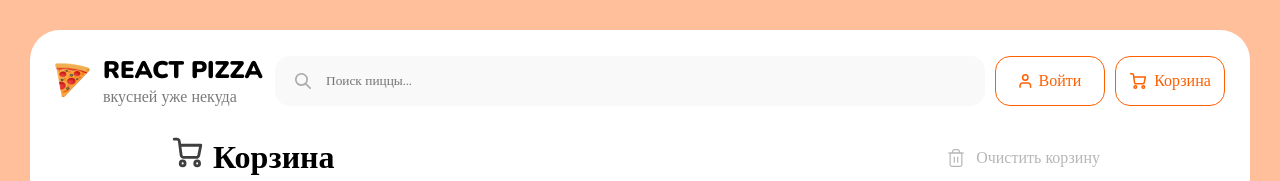
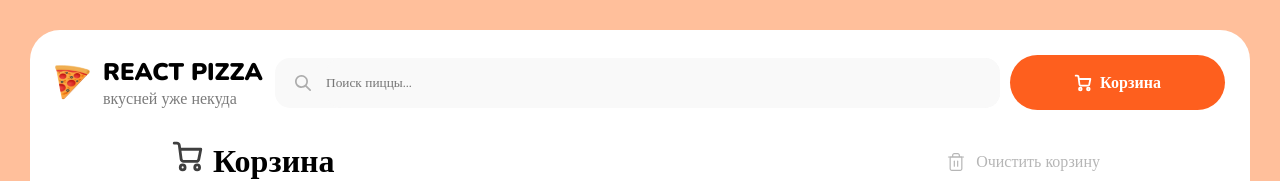
Before and after one commit to innsomnia/react-pizza-actual-, a React (Vite) app: page /cart in a window 1280 px wide. Shown: the top 181 px of the page. Built offline with nearby package versions, Linux system fonts and the light colour scheme.

Commit message:
реализация сортировки пицц

```diff
--- a/src/features/Categories/Categories.tsx
+++ b/src/features/Categories/Categories.tsx
@@ -1,11 +1,16 @@
 import { useState } from 'react'
 import styles from './styles.module.scss'
 
-export const Categories = () => {
+interface categoriesContext {
+  updateCategory: (id: number) => void
+}
+
+export const Categories = ({ updateCategory }: categoriesContext) => {
   const [classIndex, setClassIndex] = useState(0)
 
   const handleClassName = (id: number) => {
     setClassIndex(id)
+    updateCategory(id)
   }
 
   const categoriesNames = ['Все', 'Мясные', 'Острые', 'Сладкие', 'Вегетарианские', 'С курицей', 'Закрытые']
--- a/src/features/GetProducts/api/useProducts.tsx
+++ b/src/features/GetProducts/api/useProducts.tsx
@@ -2,16 +2,27 @@ import axios from 'axios'
 import { useEffect, useState } from 'react'
 import { TypeOfPizza } from '../model/types'
 
-export const useProducts = () => {
+interface propsTypes {
+  category: number
+  sortProperties: string
+}
+
+export const useProducts = ({ category, sortProperties }: propsTypes) => {
   const [data, setData] = useState<TypeOfPizza[]>([])
   const [loading, setLoading] = useState(false)
+
+  console.log(sortProperties, 'sortProperties в useProducts')
 
   useEffect(() => {
     const fetchData = async () => {
       setLoading(true)
 
       try {
-        const response = await axios.get('https://6793ae705eae7e5c4d8f8cb2.mockapi.io/items')
+        const response = await axios.get(
+          `https://6793ae705eae7e5c4d8f8cb2.mockapi.io/items?${
+            category ? `category=${category}&` : ''
+          }sortBy=${sortProperties}&order=asc`
+        )
         setData(response.data)
       } catch (error) {
         console.log(error, 'Возникшая ошибка')
@@ -20,7 +31,7 @@ export const useProducts = () => {
     }
 
     fetchData()
-  }, [])
+  }, [category, sortProperties])
 
   return { data, loading }
 }
--- a/src/features/PizzaSort/PizzaSort.tsx
+++ b/src/features/PizzaSort/PizzaSort.tsx
@@ -1,27 +1,25 @@
-import { useState } from 'react'
 import styles from './styles.module.scss'
 
-export const PizzaSort = () => {
-  const namesOfSort = ['популярности', 'цене', 'алфавиту']
-  const [open, setOpen] = useState(false)
-  const [selectedName, setSelectedName] = useState(namesOfSort[0])
+interface propsTypes {
+  selectNameSort: (id: number) => void
+  sortListNames: string[]
+  selectedSort: number
+  open: boolean
+  setOpen: React.Dispatch<React.SetStateAction<boolean>>
+}
 
-  const selectName = (id: number) => {
-    setSelectedName(namesOfSort[id])
-    setOpen(!open)
-  }
-
+export const PizzaSort = ({ selectNameSort, sortListNames, selectedSort, open, setOpen }: propsTypes) => {
   return (
     <div className={styles.sortBox}>
       <img src='/forSort.svg' alt='картинки нет' />
       <div className={styles.dropdown}>
         <span>Сортировка по:</span>
-        <div onClick={() => setOpen(!open)} className={styles.dropdownLabel}>
-          {selectedName}
+        <div onClick={() => setOpen((prev) => !prev)} className={styles.dropdownLabel}>
+          {sortListNames[selectedSort]}
         </div>
         <ul className={open ? styles.activeDropdownMenu : styles.dropdownMenu}>
-          {namesOfSort.map((name, id) => (
-            <li onClick={() => selectName(id)} key={id}>
+          {sortListNames.map((name, id) => (
+            <li onClick={() => selectNameSort(id)} key={id}>
               {name}
             </li>
           ))}
--- a/src/pages/Home.tsx
+++ b/src/pages/Home.tsx
@@ -1,11 +1,36 @@
+import { useState } from 'react'
 import { BlockOfPizzas, Header, MenuOfSort } from '../widgets'
 
 export const Home = () => {
+  const sortListNames = ['популярности', 'цене', 'алфавиту']
+  const sortListProperties = ['rating', 'price', 'title']
+  const [category, setCategory] = useState(0)
+  const [selectedSort, setSelectedSort] = useState(0)
+  const [open, setOpen] = useState(false)
+
+  const sortProperties = sortListProperties[selectedSort]
+
+  const updateCategory = (id: number) => {
+    setCategory(id)
+  }
+
+  const selectNameSort = (id: number) => {
+    setSelectedSort(id)
+    setOpen(false)
+  }
+
   return (
     <>
       <Header />
-      <MenuOfSort />
-      <BlockOfPizzas />
+      <MenuOfSort
+        updateCategory={updateCategory}
+        sortListNames={sortListNames}
+        selectNameSort={(id) => selectNameSort(id)}
+        selectedSort={selectedSort}
+        setOpen={setOpen}
+        open={open}
+      />
+      <BlockOfPizzas category={category} sortProperties={sortProperties} />
     </>
   )
 }
--- a/src/shared/ui/button/Button.tsx
+++ b/src/shared/ui/button/Button.tsx
@@ -10,7 +10,7 @@ export const Button = ({ img, children, onClick }: typesOfButton) => {
   return (
     <button onClick={onClick} className={styles.button}>
       {img && <img src={img} alt={'image'} />}
-      {children}
+      <span>{children}</span>
     </button>
   )
 }
--- a/src/shared/ui/button/styles.module.scss
+++ b/src/shared/ui/button/styles.module.scss
@@ -1,26 +1,22 @@
 .button {
   display: flex;
+  align-items: center;
   justify-content: center;
-  align-items: center;
-  padding: 20px;
-  border: 1px solid rgba(254, 95, 0, 1);
-  border-radius: 15px;
-  width: 110px;
-  height: 50px;
-  background-color: white;
-  outline: none;
+  width: 215px;
+  height: 55px;
+  background-color: #fe5f1e;
+  border-radius: 30px;
   cursor: pointer;
   font-size: 16px;
-  font-weight: 600px;
-  color: rgba(254, 95, 0, 1);
-
-  transition: 0.2s ease-in-out;
+  font-weight: 700;
+  color: white;
+  padding: 15px;
 
   img {
-    margin-right: 7px;
+    margin-right: 8px;
   }
 
   &:hover {
-    background-color: rgb(255, 248, 239);
+    background-color: #d9450a;
   }
 }
--- a/src/widgets/BlockOfPizzas/BlockOfPizzas.tsx
+++ b/src/widgets/BlockOfPizzas/BlockOfPizzas.tsx
@@ -2,8 +2,13 @@ import { PizzaCard, PizzaSkeleton } from '../../entities'
 import { useProducts } from '../../features'
 import styles from './styles.module.scss'
 
-export const BlockOfPizzas = () => {
-  const { data: pizzas, loading } = useProducts()
+interface categoryProps {
+  category: number
+  sortProperties: string
+}
+
+export const BlockOfPizzas = ({ category, sortProperties }: categoryProps) => {
+  const { data: pizzas, loading } = useProducts({ category, sortProperties })
 
   return (
     <div className={styles.container}>
--- a/src/widgets/BlockOfPizzas/styles.module.scss
+++ b/src/widgets/BlockOfPizzas/styles.module.scss
@@ -1,6 +1,6 @@
 .container {
   display: flex;
   flex-wrap: wrap;
-  gap: 30px;
-  justify-content: space-between;
+  margin: auto;
+  gap: 45px;
 }
--- a/src/widgets/Header/Header.tsx
+++ b/src/widgets/Header/Header.tsx
@@ -1,11 +1,9 @@
 import { Button } from '../../shared/ui'
 import { Logo } from '../../shared/ui'
 import { SearchInput } from '../../shared/ui'
+import { Link, useNavigate } from 'react-router-dom'
 import styles from './styles.module.scss'
-
-import loginImg from '/forHeader/loginMan.svg'
-import cartImg from '/forHeader/btnCart.svg'
-import { Link, useNavigate } from 'react-router-dom'
+import cartImg from '/forHeader/cartImg.svg'
 
 export const Header = () => {
   const navigate = useNavigate()
@@ -16,7 +14,6 @@ export const Header = () => {
       </Link>
       <SearchInput />
       <div className={styles.btnGroup}>
-        <Button img={loginImg}>Войти</Button>
         <Button onClick={() => navigate('/cart')} img={cartImg}>
           Корзина
         </Button>
--- a/src/widgets/MenuOfSort/MenuOfSort.tsx
+++ b/src/widgets/MenuOfSort/MenuOfSort.tsx
@@ -2,11 +2,33 @@ import { Categories } from '../../features'
 import { PizzaSort } from '../../features'
 import styles from './styles.module.scss'
 
-export const MenuOfSort = () => {
+interface propsForSorting {
+  updateCategory: (id: number) => void
+  selectNameSort: (id: number) => void
+  sortListNames: string[]
+  selectedSort: number
+  open: boolean
+  setOpen: React.Dispatch<React.SetStateAction<boolean>>
+}
+
+export const MenuOfSort = ({
+  updateCategory,
+  selectNameSort,
+  selectedSort,
+  sortListNames,
+  open,
+  setOpen,
+}: propsForSorting) => {
   return (
     <div className={styles.categoriesBox}>
-      <Categories />
-      <PizzaSort />
+      <Categories updateCategory={updateCategory} />
+      <PizzaSort
+        selectNameSort={(id) => selectNameSort(id)}
+        sortListNames={sortListNames}
+        selectedSort={selectedSort}
+        open={open}
+        setOpen={setOpen}
+      />
     </div>
   )
 }
```
Also changed, not shown: public/forHeader/btnCart.svg (deleted), public/forHeader/cartImg.svg (added).
